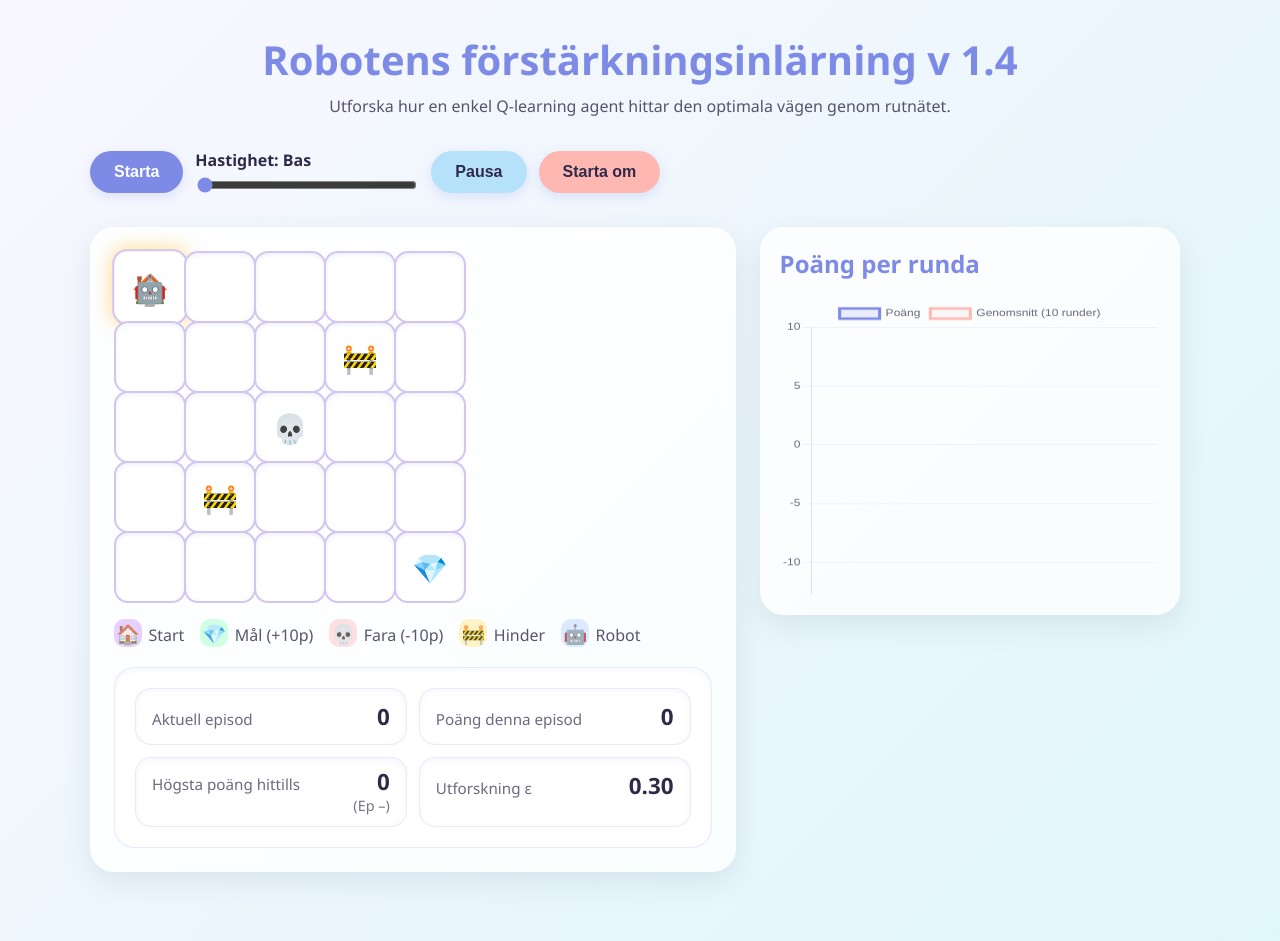
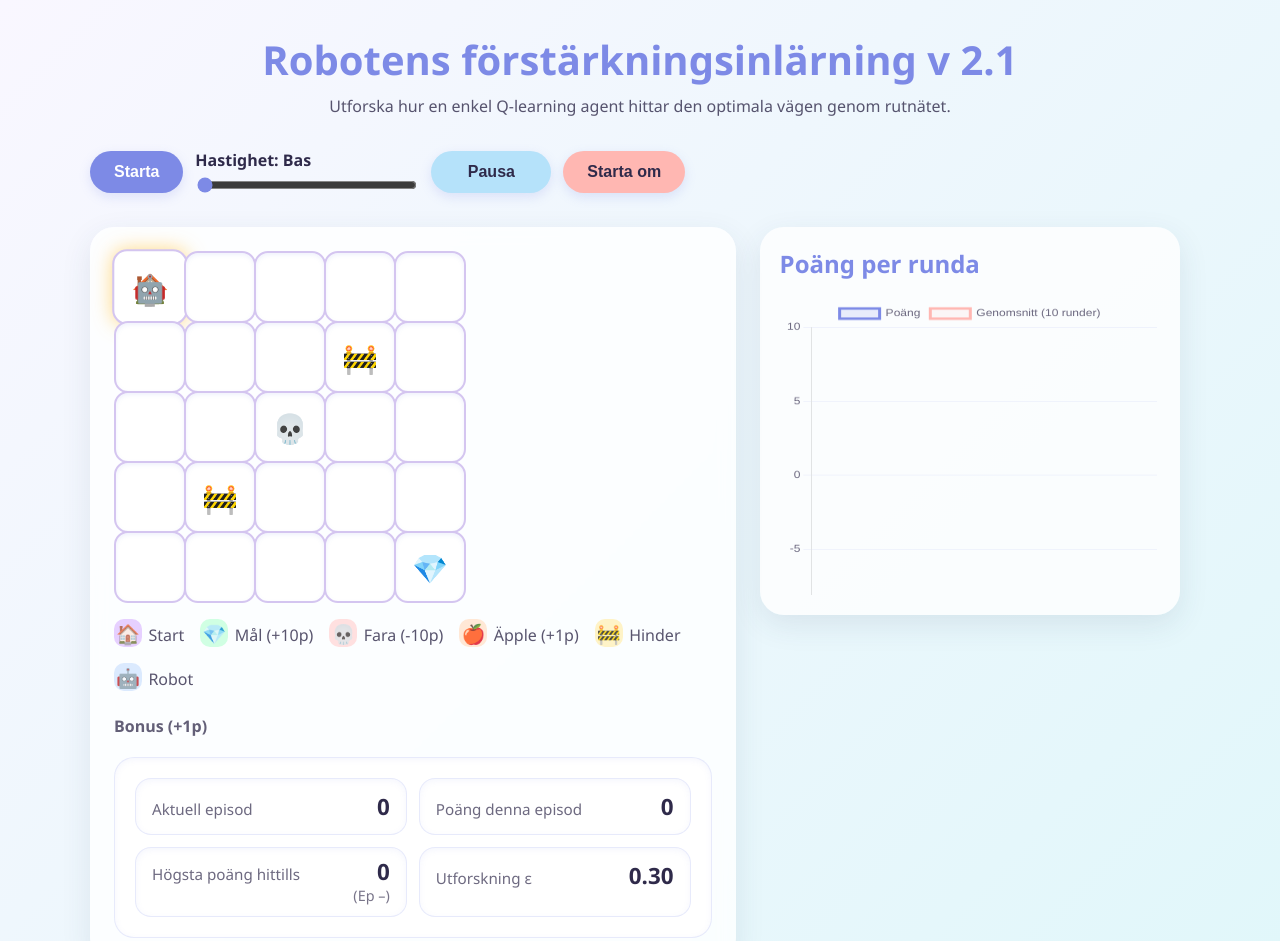
Before and after one commit to PeterMaFyAI/RL, a plain HTML site: page index.html in a window 1280 px wide. Shown: the top 941 px of the page. Drawn offline with nearby package versions, Linux system fonts and the light colour scheme.

Commit message:
Add apple bonus and grid editing tools

```diff
--- a/index.html
+++ b/index.html
@@ -3,14 +3,14 @@
 <head>
   <meta charset="UTF-8" />
   <meta name="viewport" content="width=device-width, initial-scale=1.0" />
-  <title>Förstärkningsinlärning – Gridvärld v 1.4</title>
+  <title>Förstärkningsinlärning – Gridvärld v 2.1</title>
   <link rel="stylesheet" href="style.css" />
   <script src="https://cdn.jsdelivr.net/npm/chart.js"></script>
 </head>
 <body>
   <main class="app-container">
     <header>
-      <h1>Robotens förstärkningsinlärning v 1.4</h1>
+      <h1>Robotens förstärkningsinlärning v 2.1</h1>
       <p>Utforska hur en enkel Q-learning agent hittar den optimala vägen genom rutnätet.</p>
     </header>
 
@@ -36,9 +36,11 @@
           <span><span class="legend-icon start">🏠</span>Start</span>
           <span><span class="legend-icon goal">💎</span>Mål (+10p)</span>
           <span><span class="legend-icon hazard">💀</span>Fara (-10p)</span>
+          <span><span class="legend-icon apple">🍎</span>Äpple (+1p)</span>
           <span><span class="legend-icon wall">🚧</span>Hinder</span>
           <span><span class="legend-icon robot">🤖</span>Robot</span>
         </div>
+        <p class="grid-note">Bonus (+1p)</p>
         <div class="status-panel">
           <div class="stat-card">
             <span class="label">Aktuell episod</span>
--- a/script.js
+++ b/script.js
@@ -20,9 +20,25 @@ const ACTIONS = ["up", "down", "left", "right"];
 const startPos = { row: 0, col: 0 };
 const goalPos = { row: 4, col: 4 };
 const hazardPos = { row: 2, col: 2 };
-const walls = [
+const defaultWalls = [
   { row: 1, col: 3 },
   { row: 3, col: 1 }
+];
+
+const OBJECT_TYPES = {
+  EMPTY: "empty",
+  START: "start",
+  GOAL: "goal",
+  HAZARD: "hazard",
+  WALL: "wall",
+  APPLE: "apple"
+};
+
+const OBJECT_CYCLE = [
+  OBJECT_TYPES.APPLE,
+  OBJECT_TYPES.WALL,
+  OBJECT_TYPES.HAZARD,
+  OBJECT_TYPES.GOAL
 ];
 
 const alpha = 0.2; // inlärningshastighet
@@ -44,6 +60,8 @@ let isPaused = false;
 let episodeActive = false;
 let stepTimeout = null;
 let episodeTimeout = null;
+
+let cellObjects = [];
 
 let scores = [];
 let averages = [];
@@ -165,27 +183,126 @@ function createGrid() {
     for (let c = 0; c < COLS; c++) {
       const cell = document.createElement("div");
       cell.className = "cell";
+      cell.dataset.row = r;
+      cell.dataset.col = c;
+      if (r === startPos.row && c === startPos.col) {
+        cell.classList.add("start-cell");
+      } else {
+        cell.addEventListener("click", handleCellClick);
+      }
       const span = document.createElement("span");
-      if (r === startPos.row && c === startPos.col) {
-        span.textContent = "🏠";
-      } else if (r === goalPos.row && c === goalPos.col) {
-        span.textContent = "💎";
-      } else if (r === hazardPos.row && c === hazardPos.col) {
-        span.textContent = "💀";
-      } else if (isWall(r, c)) {
-        span.textContent = "🚧";
-      }
+      span.className = "object-icon";
       cell.appendChild(span);
       gridElement.appendChild(cell);
       rowCells.push(cell);
     }
     cells.push(rowCells);
   }
+  updateAllCellVisuals();
   updateRobotVisual();
   updateOverlaySize();
   if (!isPaused) {
     clearPathOverlay();
   }
+}
+
+function handleCellClick(event) {
+  const cell = event.currentTarget;
+  const row = Number(cell.dataset.row);
+  const col = Number(cell.dataset.col);
+
+  const currentType = cellObjects[row][col];
+  const cycleIndex = OBJECT_CYCLE.indexOf(currentType);
+  const nextType =
+    cycleIndex === -1
+      ? OBJECT_CYCLE[0]
+      : OBJECT_CYCLE[(cycleIndex + 1) % OBJECT_CYCLE.length];
+
+  setCellObject(row, col, nextType);
+  if (!hasAnyTerminalCell()) {
+    setCellObject(row, col, OBJECT_TYPES.GOAL);
+  }
+  updateRobotVisual();
+  bestPath = null;
+  if (isPaused) {
+    renderBestPath();
+  } else {
+    clearPathOverlay();
+  }
+}
+
+function createEmptyObjectGrid() {
+  return Array.from({ length: ROWS }, () =>
+    Array.from({ length: COLS }, () => OBJECT_TYPES.EMPTY)
+  );
+}
+
+function initializeCellObjects() {
+  cellObjects = createEmptyObjectGrid();
+  cellObjects[startPos.row][startPos.col] = OBJECT_TYPES.START;
+  cellObjects[goalPos.row][goalPos.col] = OBJECT_TYPES.GOAL;
+  cellObjects[hazardPos.row][hazardPos.col] = OBJECT_TYPES.HAZARD;
+  defaultWalls.forEach(wall => {
+    cellObjects[wall.row][wall.col] = OBJECT_TYPES.WALL;
+  });
+}
+
+function setCellObject(row, col, type) {
+  if (row === startPos.row && col === startPos.col) {
+    return;
+  }
+  cellObjects[row][col] = type;
+  renderCell(row, col);
+}
+
+function getCellObject(row, col) {
+  return cellObjects[row]?.[col] ?? OBJECT_TYPES.EMPTY;
+}
+
+function getObjectIcon(type) {
+  switch (type) {
+    case OBJECT_TYPES.START:
+      return "🏠";
+    case OBJECT_TYPES.GOAL:
+      return "💎";
+    case OBJECT_TYPES.HAZARD:
+      return "💀";
+    case OBJECT_TYPES.WALL:
+      return "🚧";
+    case OBJECT_TYPES.APPLE:
+      return "🍎";
+    default:
+      return "";
+  }
+}
+
+function renderCell(row, col) {
+  const cell = cells[row]?.[col];
+  if (!cell) return;
+  const span = cell.querySelector(".object-icon");
+  if (!span) return;
+  const type = cellObjects[row][col];
+  span.textContent = getObjectIcon(type);
+}
+
+function updateAllCellVisuals() {
+  for (let r = 0; r < ROWS; r++) {
+    for (let c = 0; c < COLS; c++) {
+      renderCell(r, c);
+    }
+  }
+}
+
+function hasAnyTerminalCell() {
+  for (let r = 0; r < ROWS; r++) {
+    for (let c = 0; c < COLS; c++) {
+      const type = cellObjects[r][c];
+      if (type === OBJECT_TYPES.GOAL || type === OBJECT_TYPES.HAZARD) {
+        return true;
+      }
+    }
+  }
+  return false;
 }
 
 function initQTable() {
@@ -267,7 +384,8 @@ function updateRobotVisual() {
   cells.flat().forEach(cell => cell.classList.remove("robot-active"));
   gridElement.querySelectorAll(".robot-icon").forEach(icon => icon.remove());
   const { row, col } = robotPos;
-  const cell = cells[row][col];
+  const cell = cells[row]?.[col];
+  if (!cell) return;
   cell.classList.add("robot-active");
   const robotSpan = document.createElement("span");
   robotSpan.className = "robot-icon";
@@ -276,7 +394,7 @@ function updateRobotVisual() {
 }
 
 function isWall(row, col) {
-  return walls.some(w => w.row === row && w.col === col);
+  return getCellObject(row, col) === OBJECT_TYPES.WALL;
 }
 
 function takeStep(action) {
@@ -303,12 +421,17 @@ function takeStep(action) {
   let reward = -0.1;
   let done = false;
 
-  if (nextRow === goalPos.row && nextCol === goalPos.col) {
+  const targetObject = getCellObject(nextRow, nextCol);
+
+  if (targetObject === OBJECT_TYPES.GOAL) {
     reward += 10;
     done = true;
-  } else if (nextRow === hazardPos.row && nextCol === hazardPos.col) {
+  } else if (targetObject === OBJECT_TYPES.HAZARD) {
     reward -= 10;
     done = true;
+  } else if (targetObject === OBJECT_TYPES.APPLE) {
+    reward += 1;
+    setCellObject(nextRow, nextCol, OBJECT_TYPES.EMPTY);
   }
 
   robotPos = { row: nextRow, col: nextCol };
@@ -455,7 +578,7 @@ function startTraining() {
 function pauseTraining() {
   if (!isTraining) return;
   isPaused = true;
-  pauseBtn.textContent = "fortsätt";
+  pauseBtn.textContent = "Fortsätt";
   clearTimeout(stepTimeout);
   clearTimeout(episodeTimeout);
   renderBestPath();
@@ -514,6 +637,7 @@ speedSlider.addEventListener("input", () => {
   }
 });
 
+initializeCellObjects();
 createGrid();
 initQTable();
 updateSpeedLabel();
--- a/style.css
+++ b/style.css
@@ -87,6 +87,11 @@ button.secondary {
   color: var(--text);
 }
 
+#pauseBtn {
+  min-width: 120px;
+  text-align: center;
+}
+
 button.danger {
   background: var(--accent-2);
   color: var(--text);
@@ -168,11 +173,16 @@ button.danger {
   font-size: 1.8rem;
   box-shadow: inset 0 2px 4px rgba(125, 138, 230, 0.12);
   transition: transform 0.2s ease, box-shadow 0.2s ease;
+  cursor: pointer;
 }
 
 .cell.robot-active {
   box-shadow: 0 0 18px rgba(255, 209, 102, 0.8);
   transform: scale(1.05);
+}
+
+.cell.start-cell {
+  cursor: default;
 }
 
 .cell span {
@@ -239,6 +249,13 @@ button.danger {
 .legend-icon.hazard { background: #ffe0e0; }
 .legend-icon.wall { background: #fef3c7; }
 .legend-icon.robot { background: #dbeafe; }
+.legend-icon.apple { background: #ffe8d6; }
+
+.grid-note {
+  margin: 0.25rem 0 0;
+  font-weight: 600;
+  color: rgba(47, 42, 74, 0.75);
+}
 
 .stat-card {
   background: rgba(255, 255, 255, 0.82);
```
